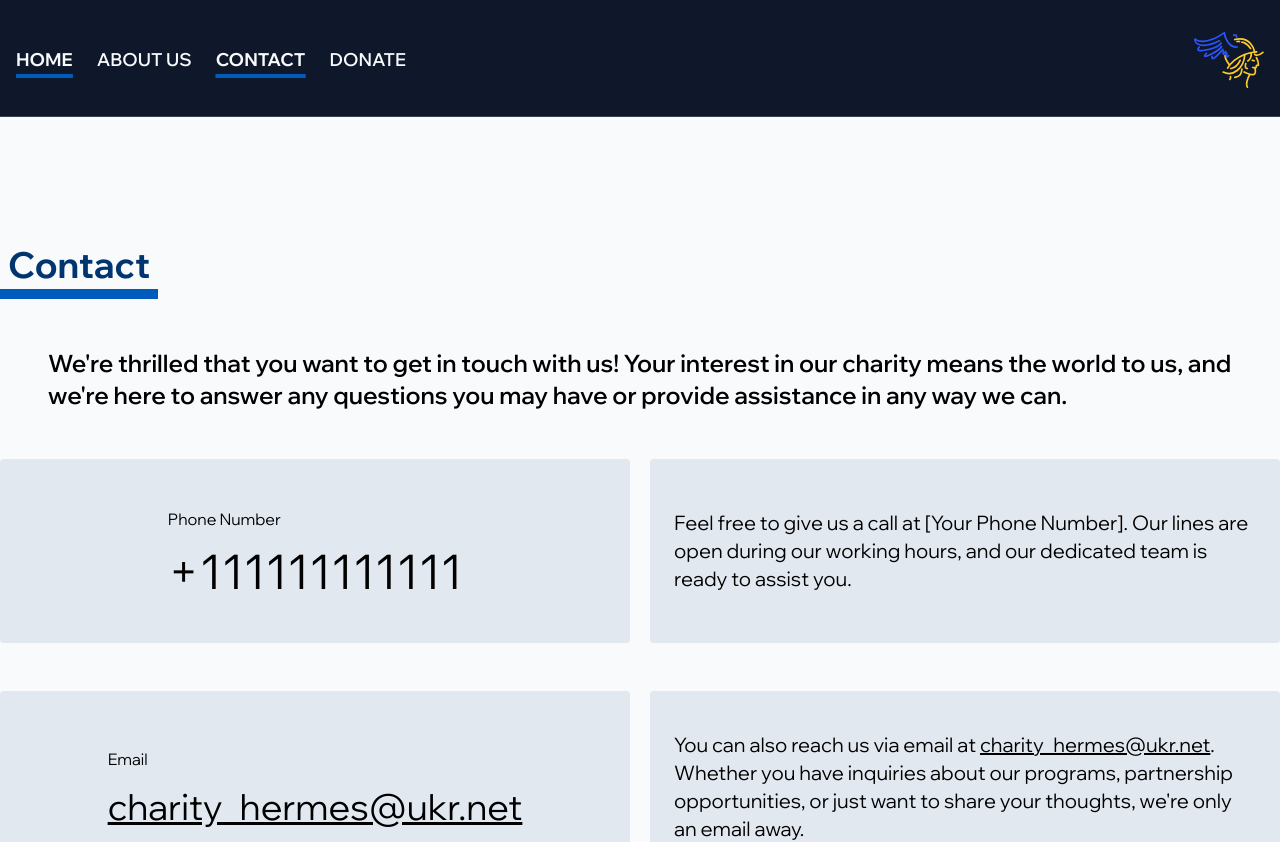
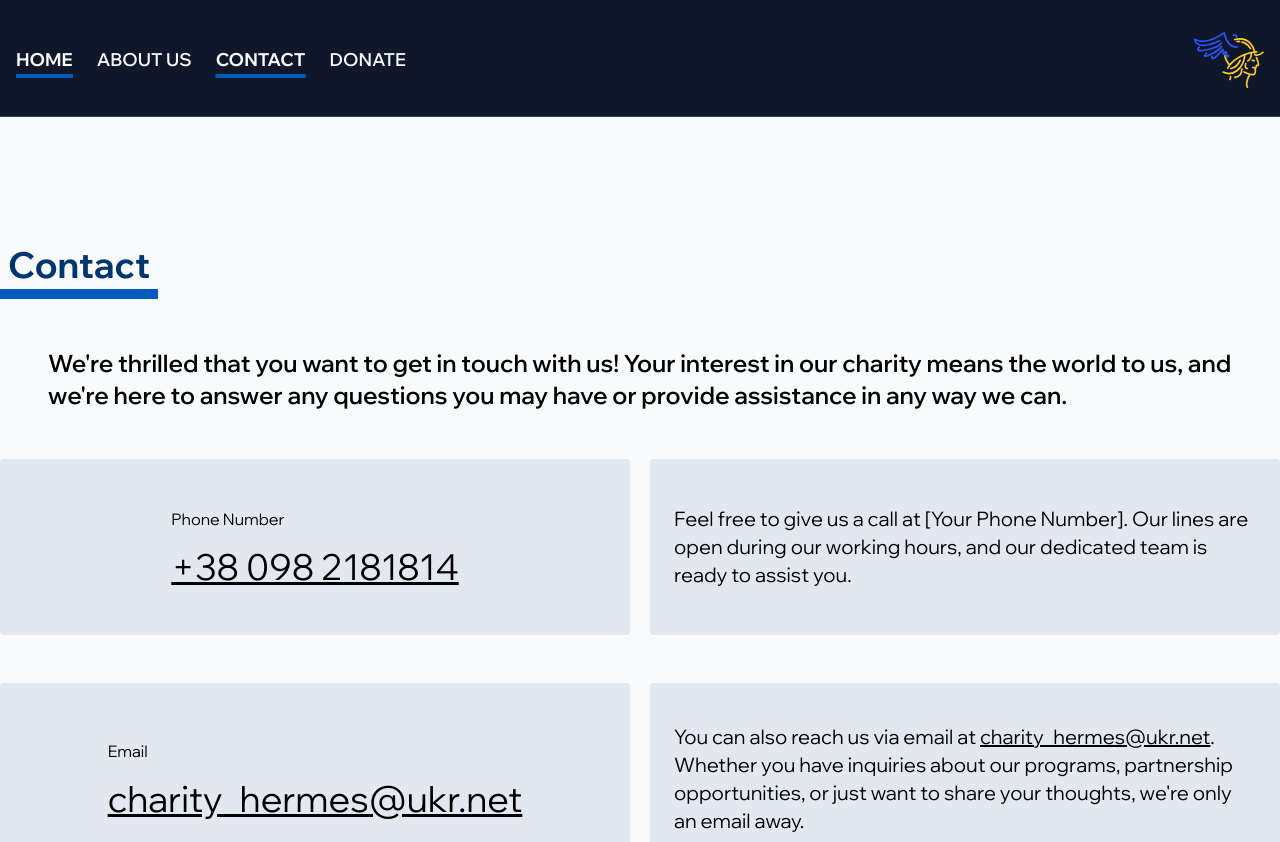
Before and after one commit to sarvartojikulov/hermes-website, a Next.js app: page /en/contact in a window 1280 px wide. Shown: the top 842 px of the page. Built offline with nearby package versions, Linux system fonts and the light colour scheme.

Commit message:
fix: links

```diff
--- a/app/[locale]/contact/page.tsx
+++ b/app/[locale]/contact/page.tsx
@@ -29,7 +29,11 @@ export default function Contact() {
                 <div className="py-12 bg-slate-200 rounded col-span-6 flex justify-center items-center">
                     <div className="flex flex-col gap-4">
                         <p>Phone Number</p>
-                        <span className="text-5xl">+111111111111</span>
+                        <Link href="tel:+38 098 2181814">
+                            <span className="text-4xl underline">
+                                +38 098 2181814
+                            </span>
+                        </Link>
                     </div>
                 </div>
 
@@ -73,13 +77,23 @@ export default function Contact() {
                         <p>Social Media</p>
                         <ul className="flex text-slate-900 gap-x-4">
                             <li className="bg-slate-900 px-4 py-4 rounded-xl flex items-center">
-                                <Link href={""}>
+                                <Link
+                                    target="_blank"
+                                    href={
+                                        "https://www.facebook.com/CharityfundHermes"
+                                    }
+                                >
                                     <IconFacebook className="w-10 h-10 lg:w-12 lg:h-12" />
                                 </Link>
                             </li>
 
                             <li className="bg-slate-900 p-4 rounded-xl flex items-center">
-                                <Link href={""}>
+                                <Link
+                                    target="_blank"
+                                    href={
+                                        "https://instagram.com/charityfund_hermes"
+                                    }
+                                >
                                     <IconInstagram className="w-10 h-10 lg:w-12 lg:h-12" />
                                 </Link>
                             </li>
--- a/components/Footer.tsx
+++ b/components/Footer.tsx
@@ -59,22 +59,22 @@ const Footer: React.FC = () => {
                 </ul>
                 <ul className="col-span-full md:col-span-1 grid grid-cols-2 md:grid-cols-1 lg:grid-cols-2 gap-4 px-10 md:px-0 lg:w-40">
                     <li className="flex py-4 rounded-xl justify-center items-center bg-slate-800 cursor-pointer">
-                        <Link href="">
+                        <Link target="_blank" href="https://www.facebook.com/CharityfundHermes">
                             <IconFacebook className="w-10 h-10 md:w-8 md:h-8" />
                         </Link>
                     </li>
                     <li className="flex py-4 rounded-xl justify-center items-center bg-slate-800 cursor-pointer">
-                        <Link href="">
+                        <Link target="_blank" href="https://instagram.com/charityfund_hermes">
                             <IconInstagram className="w-10 h-10 md:w-8 md:h-8" />
                         </Link>
                     </li>
                     <li className="flex py-4 rounded-xl justify-center items-center bg-slate-800 cursor-pointer">
-                        <Link href="">
+                        <Link href="mailto:charity_hermes@ukr.net">
                             <EnvelopeIcon className="w-10 h-10 md:h-7 md:w-7" />
                         </Link>
                     </li>
                     <li className="flex py-4 rounded-xl justify-center items-center bg-slate-800 cursor-pointer">
-                        <Link href="">
+                        <Link href="tel:+38 098 2181814">
                             <PhoneArrowDownLeftIcon className="w-8 h-8 md:h-6 md:w-6" />
                         </Link>
                     </li>
```
